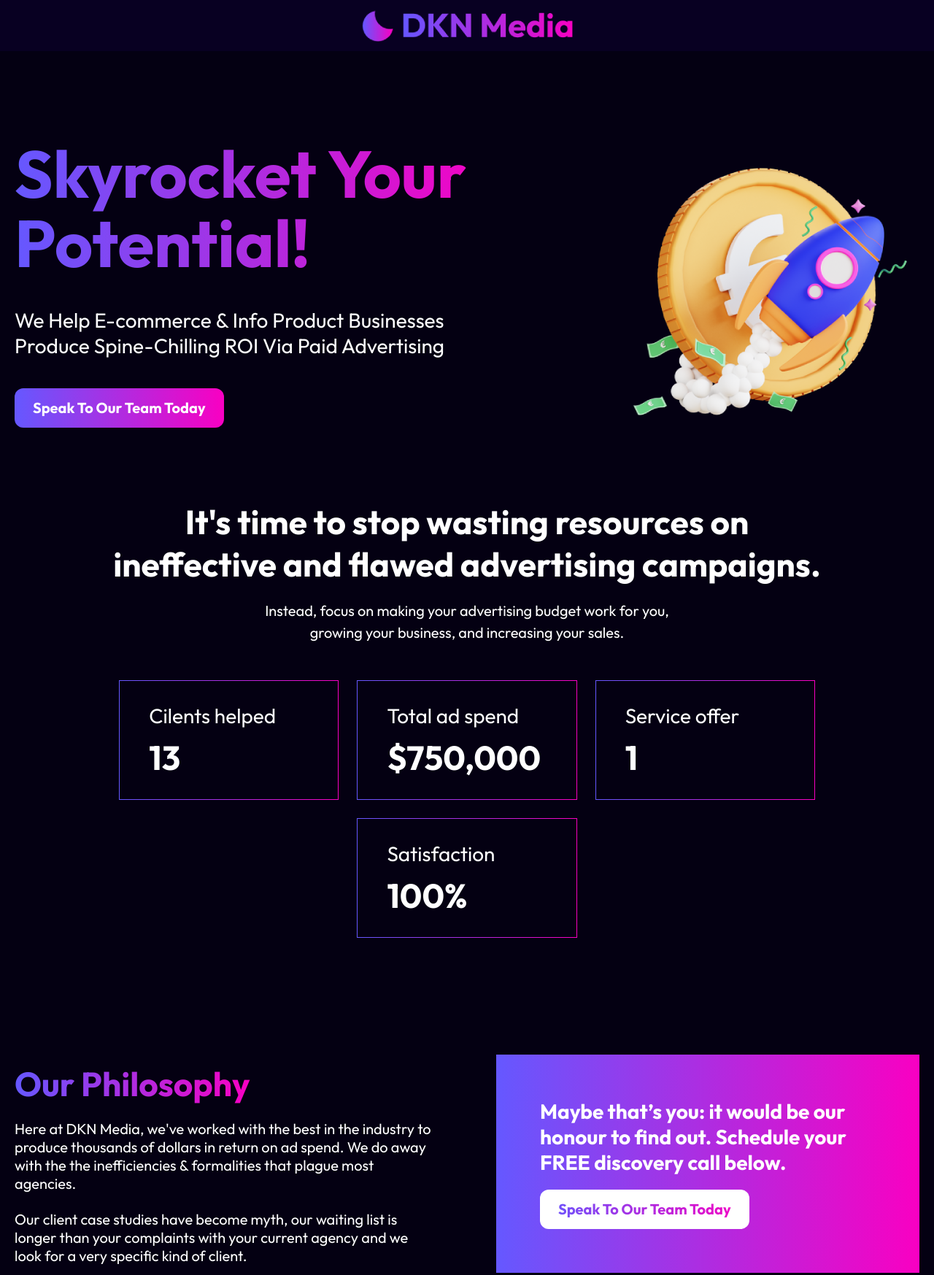
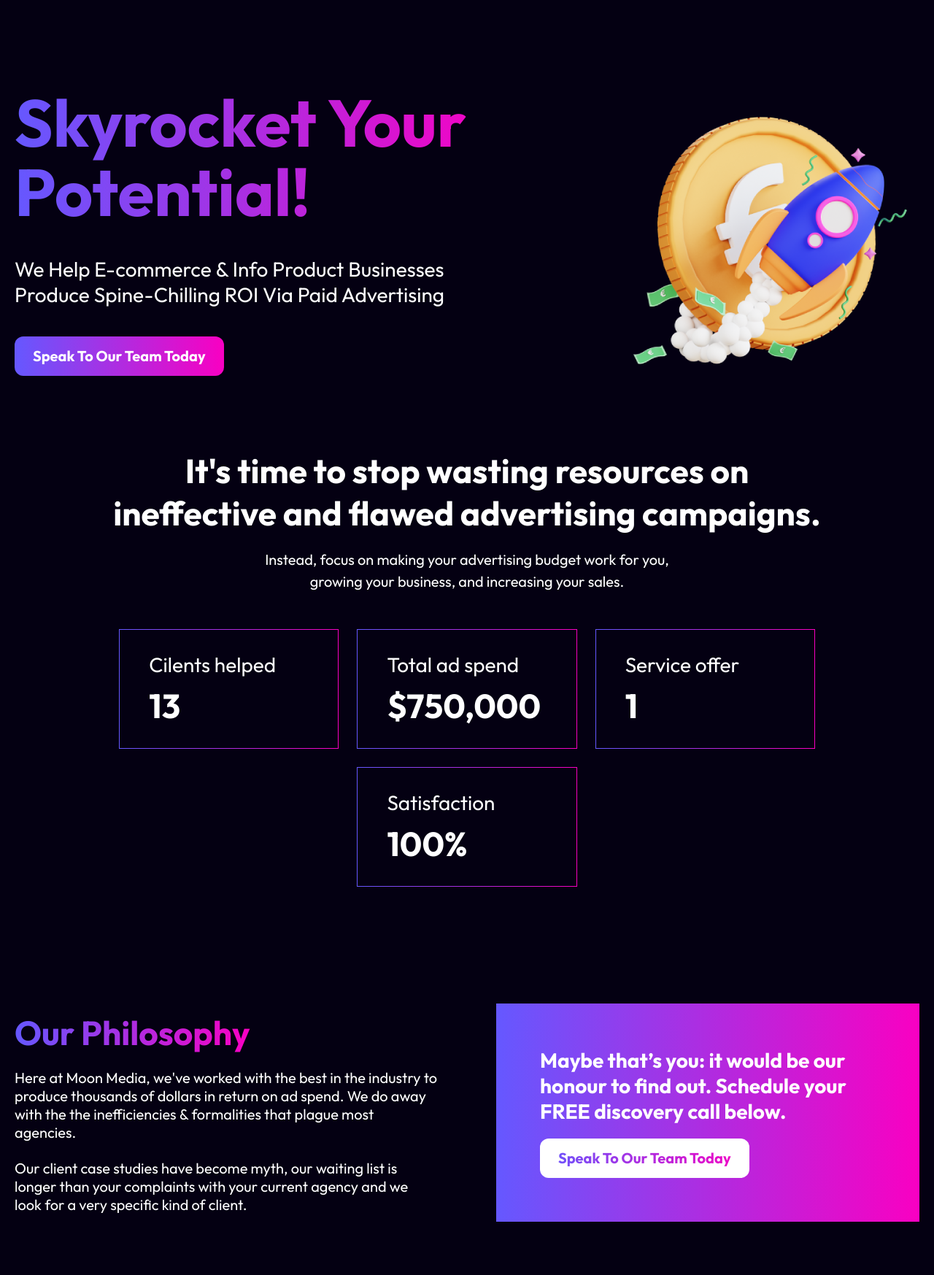
Before and after one commit to safayathussain/DNK-Media-web-practice, a plain HTML site: page index.html in a window 1280 px wide. Shown: the top 1747 px of the page at 73% size. Drawn offline with nearby package versions, Linux system fonts and the light colour scheme.

Commit message:
second commit

```diff
--- a/index.html
+++ b/index.html
@@ -5,7 +5,7 @@
     <meta charset="UTF-8">
     <meta http-equiv="X-UA-Compatible" content="IE=edge">
     <meta name="viewport" content="width=device-width, initial-scale=1.0">
-    <title>DKN Media</title>
+    <title>Moon Media</title>
     <link rel="stylesheet" href="styles/style.css">
     <!-- font -->
     <style>
@@ -18,11 +18,6 @@
 </head>
 
 <body>
-    <header class="flex justify-center">
-        <div class="custom-container mx-auto">
-            <img src="resources/images/logo-colorfull.png" alt="">
-        </div>
-    </header>
     <main>
         <!-- top-banner -->
         <section class="custom-container mx-auto">
@@ -89,7 +84,7 @@
             <div class="flex flex-col lg:flex-row gap-6 lg:gap-0 items-center justify-between">
                 <div class="philosophy-sec-text">
                     <h3 class="w-fit text-46px gradiant-text outfit-700">Our Philosophy</h3>
-                    <p class="outfit-400 text-20px text-white">Here at DKN Media, we've worked with the best in the
+                    <p class="outfit-400 text-20px text-white">Here at Moon Media, we've worked with the best in the
                         industry to
                         produce
                         thousands of dollars in return on ad spend. We do away with the the inefficiencies & formalities
@@ -152,7 +147,7 @@
                         perfecting the perfect working methods.</p>
                     <p class="text-20px outfit-400 text-white mt-5 text-center">With our elusive company culture,
                         calibre of
-                        clientele & connections DKN Media has our pick of the
+                        clientele & connections Moon Media has our pick of the
                         litter all across the world when it comes to who we’re able to hire. The team you see in front
                         of
                         you is a culmination of that.</p>
@@ -214,8 +209,8 @@
             </div>
             <hr class="custom-container mx-auto hr">
             <div class="flex flex-col md:flex-row justify-between gap-5 lg:items-center">
-                <img class="footer-logo" src="resources/images/footer-logo.png" alt="">
-                <p class="text-white outfit-400">© 2023 DKN Media. All Rights Reserved.</p>
+                <h1 class="text-white text-36px outfit-700"><i class="fa-solid fa-moon mr-1"></i>Moon Media</h1>
+                <p class="text-white outfit-400">© 2023 Moon Media. All Rights Reserved.</p>
                 <div class="flex p-0 gap-3.5">
                     <button>
                         <div class="social-icons"><i class="fa-brands fa-facebook-f social-media-icons-footer"></i></i>
```
